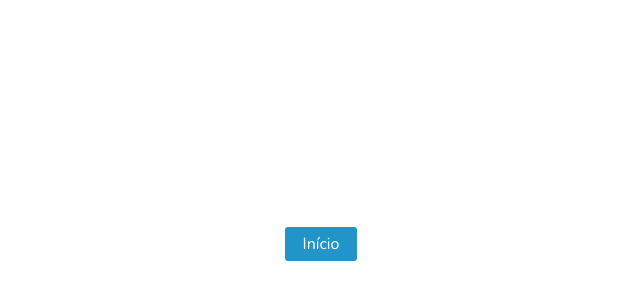
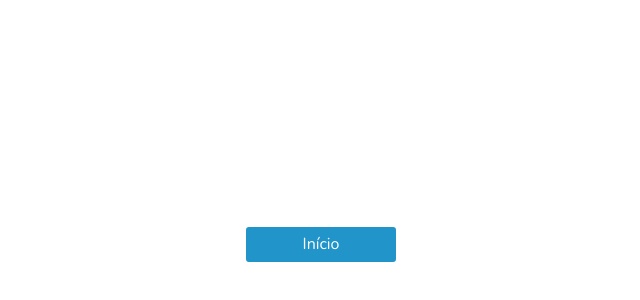
Before and after one commit to Thainasp/medsync, a React (Vite) app in the folder medsync/: page / in a window 1280 px wide. Shown: the part 156-456 px from the top of the page, without its empty margins (319-959 px from the left). Built offline with nearby package versions, Linux system fonts and the light colour scheme.

Commit message:
tamanho botao

```diff
--- a/medsync/src/assets/components/myButton.jsx
+++ b/medsync/src/assets/components/myButton.jsx
@@ -8,6 +8,8 @@ const Button = styled.button`
   font-weight: 200;
   font-optical-sizing: auto;
   font-size: 16px;
+  width: 150px;
+  height: 35px;
   margin: 2.5em;
   padding: 0.25em 1em;
   border: 2px solid #2194CA;
```
